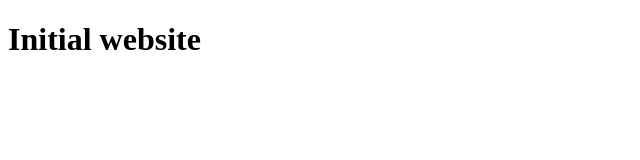
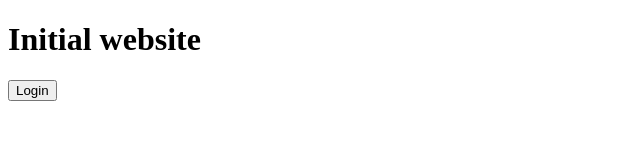
Before and after one commit to LukPopp0/MatrixDisplay, a plain HTML site: page website/index.html in a window 1280 px wide. Shown: the whole page, without its empty margins (0-640 px from the left). Drawn offline with Linux system fonts and the light colour scheme.

Commit message:
Handle config request and update; send correct files on not found

```diff
--- a/website/index.html
+++ b/website/index.html
@@ -10,5 +10,9 @@
         </head>
     <body>
         <h1>Initial website</h1>
+        <button class="cst-btn" style="right: 2rem;"
+            onclick="window.location.href = window.location.protocol + '/\/' + window.location.hostname + '/config';">
+            Login
+        </button>
     </body>
 </html>
```
Also changed, not shown: 1 other file.
